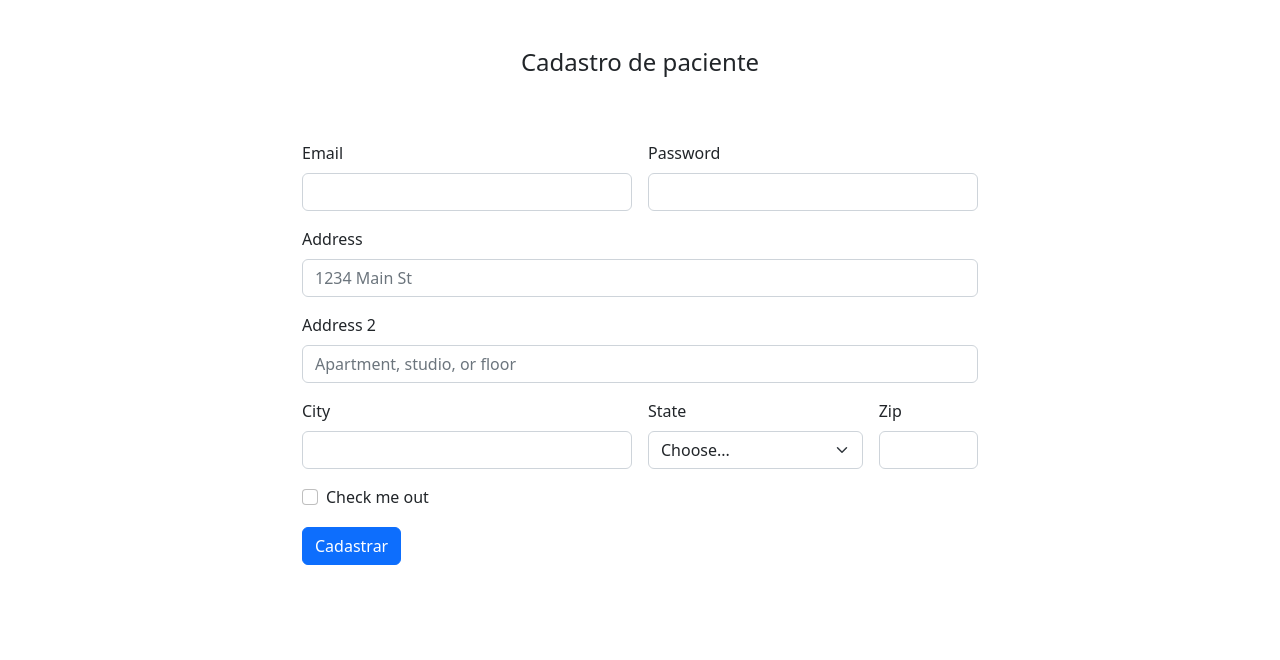
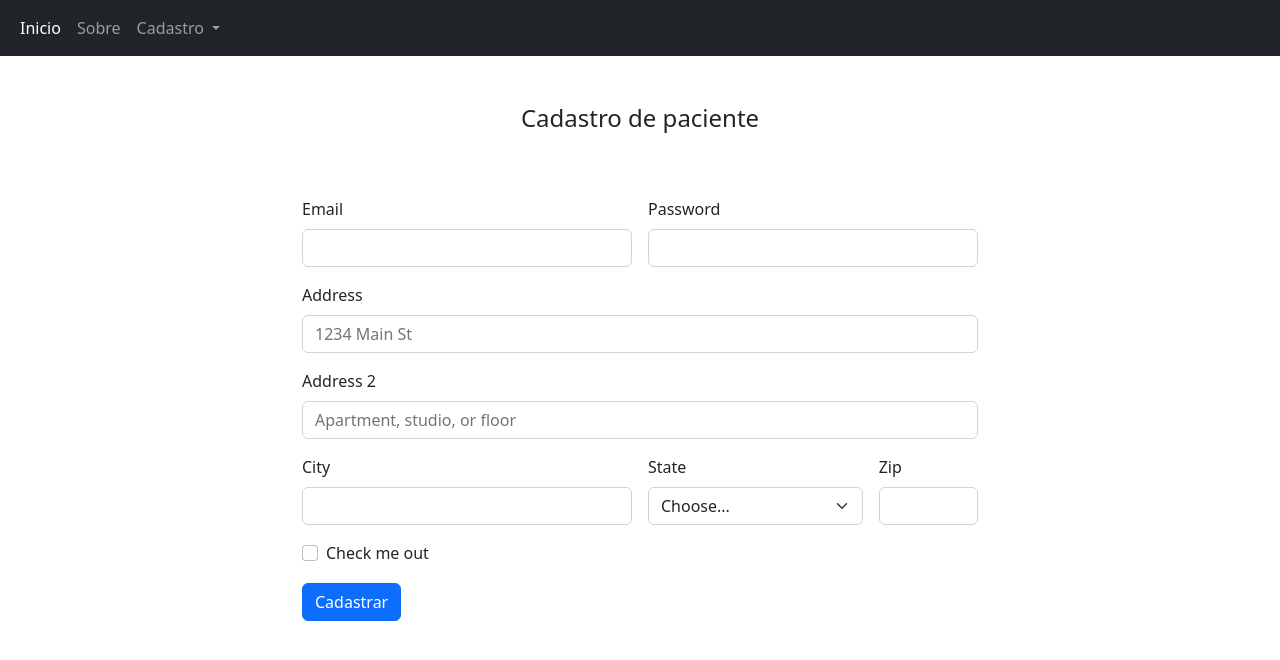
Before and after one commit to AndreReliquias/interface-sistema-identificacao, a plain HTML site: page pages/paciente/index.html in a window 1280 px wide. Drawn offline with nearby package versions, Linux system fonts and the light colour scheme.

Commit message:
Compeonente Header

```diff
--- /dev/null
+++ b/Components/Header.js
@@ -0,0 +1,66 @@
+class Header extends HTMLElement {
+  constructor() {
+    super();
+  }
+
+  connectedCallback() {
+    this.innerHTML = `
+      <nav class="navbar navbar-expand-lg navbar-dark bg-dark" id="menu">
+      <div class="container-fluid">
+        <button
+          class="navbar-toggler"
+          type="button"
+          data-bs-toggle="collapse"
+          data-bs-target="#navbarScroll"
+          aria-controls="navbarScroll"
+          aria-expanded="false"
+          aria-label="Toggle navigation"
+        >
+          <span class="navbar-toggler-icon"></span>
+        </button>
+        <div class="collapse navbar-collapse" id="navbarScroll">
+          <ul
+            class="navbar-nav me-auto my-2 my-lg-0 navbar-nav-scroll"
+            style="--bs-scroll-height: 100px"
+          >
+            <li class="nav-item">
+              <a class="nav-link active" aria-current="page" href="/index.html"
+                >Inicio</a
+              >
+            </li>
+            <li class="nav-item">
+              <a class="nav-link" href="#">Sobre</a>
+            </li>
+            <li class="nav-item dropdown">
+              <a
+                class="nav-link dropdown-toggle"
+                href="#"
+                role="button"
+                data-bs-toggle="dropdown"
+                aria-expanded="false"
+              >
+                Cadastro
+              </a>
+              <ul class="dropdown-menu">
+                <li>
+                  <a class="dropdown-item" href="/pages/funcionario/"
+                    >Funcionário</a
+                  >
+                </li>
+                <li>
+                  <a class="dropdown-item" href="/pages/hospital/">Hospital</a>
+                </li>
+                <li>
+                  <a class="dropdown-item" href="/pages/paciente/">Paciente</a>
+                </li>
+              </ul>
+            </li>
+          </ul>
+        </div>
+      </div>
+    </nav>
+      `;
+  }
+}
+
+customElements.define("header-component", Header);
--- a/pages/paciente/index.html
+++ b/pages/paciente/index.html
@@ -4,6 +4,7 @@
     <meta charset="UTF-8" />
     <meta http-equiv="X-UA-Compatible" content="IE=edge" />
     <meta name="viewport" content="width=device-width, initial-scale=1.0" />
+    <script src="../../Components/Header.js" type="text/javascript" defer></script>
 
     <link rel="stylesheet" type="text/css" href="">
     <link
@@ -14,9 +15,11 @@
     />
 
 
-    <title>Documentt</title>
+    <title>Document</title>
   </head>
   <body>
+    <header-component></header-component>
+
     <div class="container mt-5 mx-auto" style="width: 700px;">
     <h4 class="text-center">Cadastro de paciente</h3>
       <form class="row g-3 mt-5">
```
Also changed, not shown: index.html (+4 -2 lines), pages/funcionario/index.html (+3 -2 lines), pages/hospital/index.html (+2 -2 lines).
